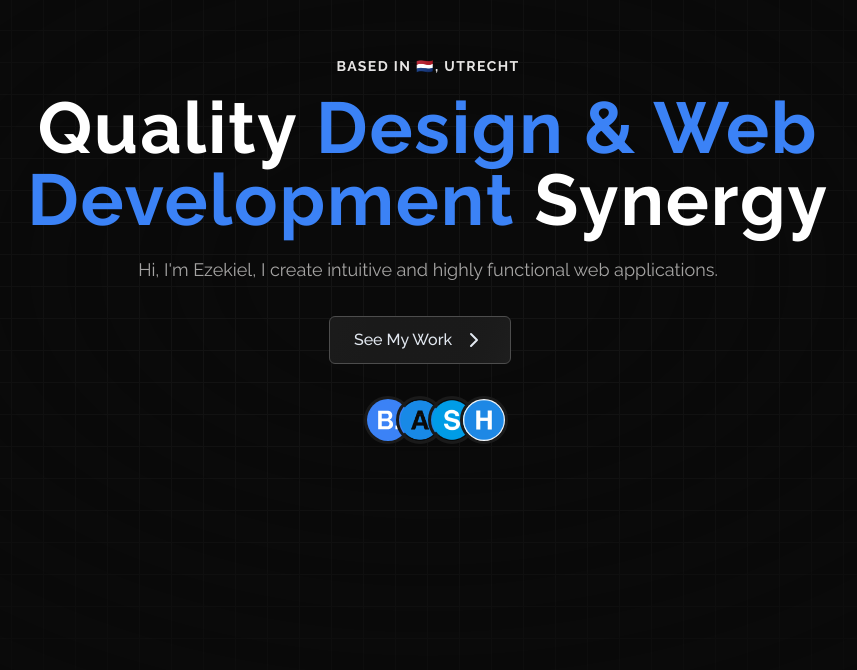
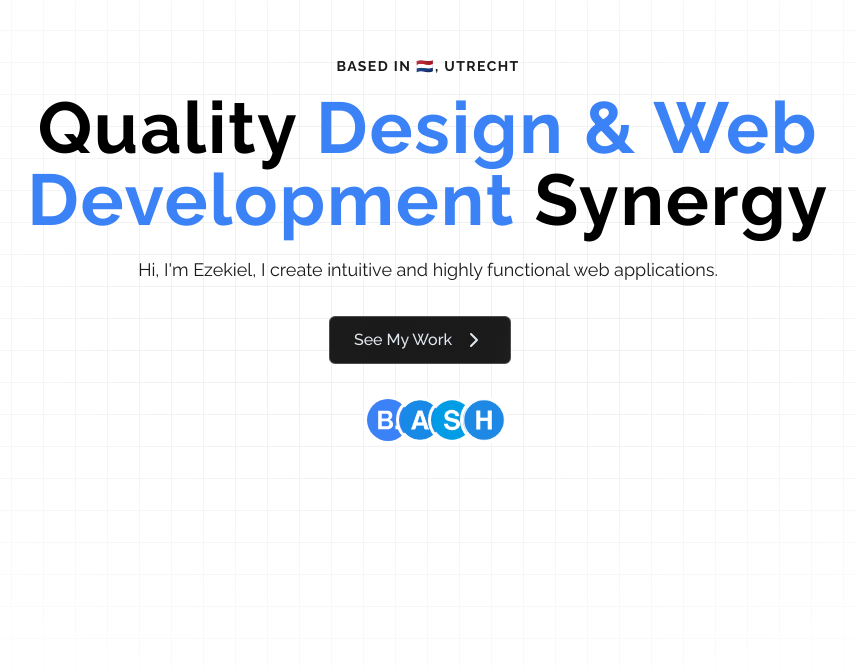
Before and after one commit to Kodakblock78/portfolio-website-main, a Next.js app: page / in a window 1280 px wide. Shown: the part 130-800 px from the top of the page, without its empty margins (212-1069 px from the left). Built offline with nearby package versions, Linux system fonts and the light colour scheme.

Commit message:
working rempved dark mode

```diff
--- a/tailwind.config.ts
+++ b/tailwind.config.ts
@@ -9,12 +9,24 @@ const {
 
 const config: Config = {
   content: [
+    "./portfolio-website-main/**/*.{js,ts,jsx,tsx,mdx}",
+    "./src/**/*.{js,ts,jsx,tsx,mdx}",
     "./pages/**/*.{js,ts,jsx,tsx,mdx}",
     "./components/**/*.{js,ts,jsx,tsx,mdx}",
     "./app/**/*.{js,ts,jsx,tsx,mdx}",
+    "./views/**/*.{js,ts,jsx,tsx,mdx}",
+    "./layouts/**/*.{js,ts,jsx,tsx,mdx}",
+    "./work/**/*.{js,ts,jsx,tsx,mdx}",
   ],
-  darkMode: "class",
   theme: {
+    basePath: '/portfolio-website-main',
+    screens: {
+      sm: "640px",
+      md: "768px",
+      lg: "1024px",
+      xl: "1280px",
+      "2xl": "1536px",
+    },
     extend: {
       colors: {
         primary: {
```
Also changed, not shown: next.config.js (added, +5 -0 lines).
